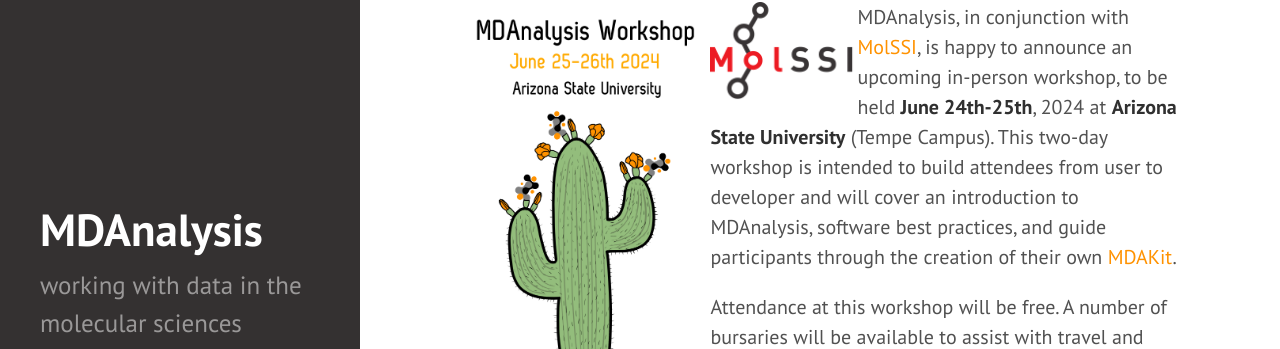
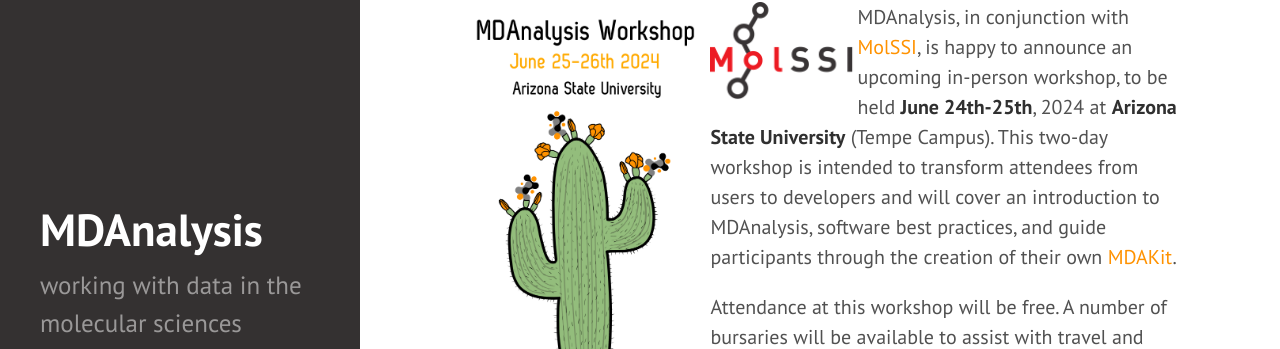
Before and after one commit to MDAnalysis/MDAnalysis.github.io, a Jekyll site: the page built from _posts/2024-04-24-ASUworkshop.md, in a window 1280 px wide and 1255 px high. Shown: the part 178-527 px from the top of the window. Built offline with Jekyll 4.4.1, drawn with Linux system fonts in a browser that asks for light colours; our own code applies the rules of GitHub Pages for plain Markdown files; comment, search, counter and statistics services are not loaded.

Commit message:
Update 2024-04-24-ASUworkshop.md
- use @RMeli 's suggestion for "transform"
- use liquid for internal page linking

```diff
--- a/_posts/2024-04-24-ASUworkshop.md
+++ b/_posts/2024-04-24-ASUworkshop.md
@@ -15,9 +15,9 @@ style="float: left; height: 5em; " />
 
 MDAnalysis, in conjunction with [MolSSI](https://molssi.org/), is happy to announce an
 upcoming in-person workshop, to be held **June 24th-25th**, 2024 at **Arizona State University**
-(Tempe Campus). This two-day workshop is intended to build attendees from user to developer
+(Tempe Campus). This two-day workshop is intended to transform attendees from users to developers
 and will cover an introduction to MDAnalysis, software best practices, and guide participants
-through the creation of their own [MDAKit](https://www.mdanalysis.org/pages/mdakits).
+through the creation of their own [MDAKit]({{ site.baseurl }}/pages/mdakits).
 
 Attendance at this workshop will be free. A number of bursaries will be available to assist
 with travel and accommodation costs. Places will be limited, but parts of the workshop will
```
